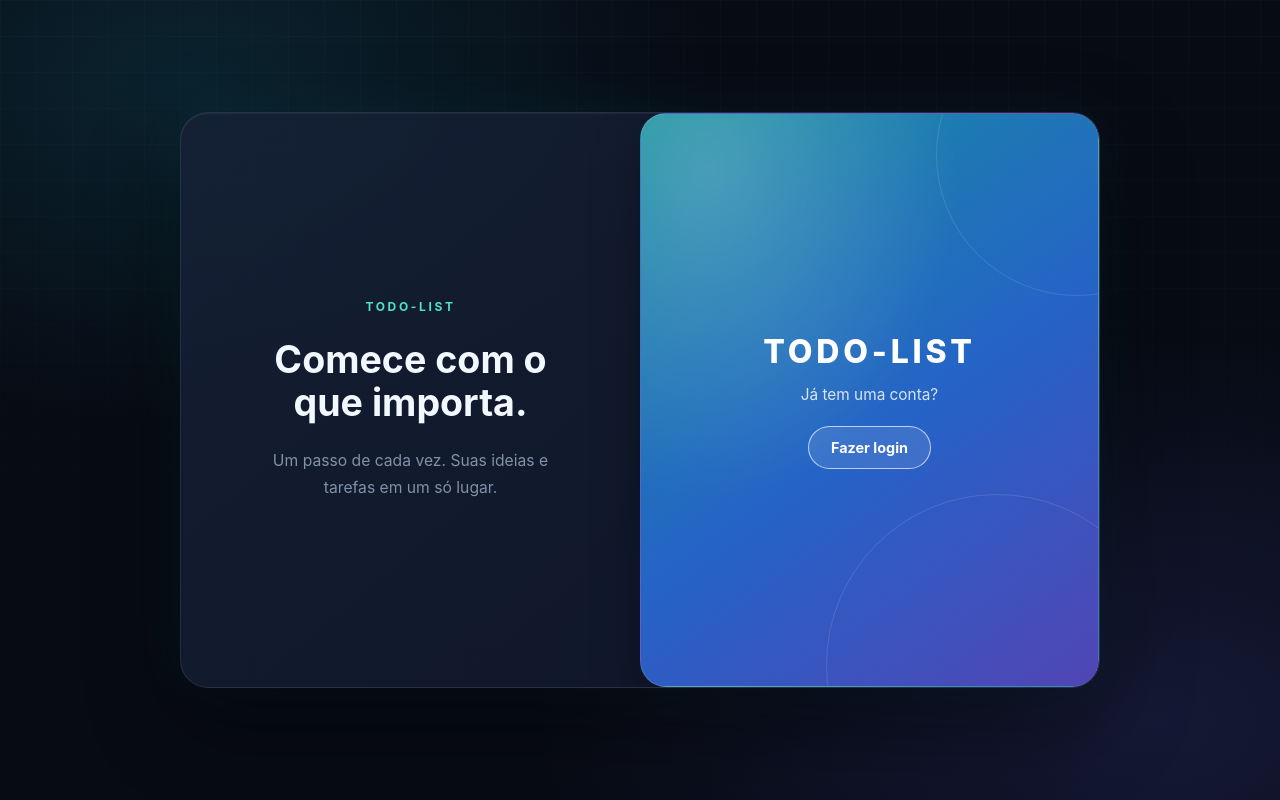
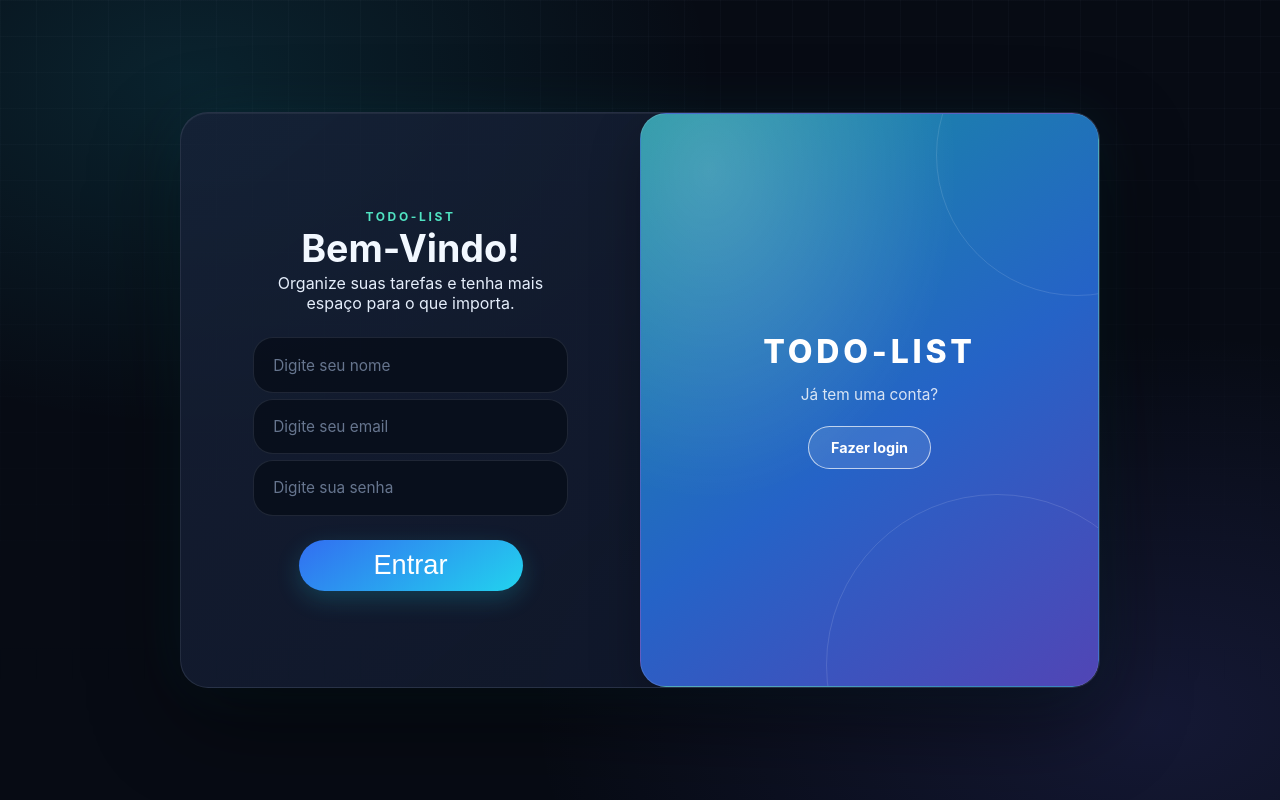
Before and after one commit to HennagoX/To-Do-list, a website built with Vite: page client/index.html in a window 1280 px wide. Both pictures are taken after a click on the button "Se cadastrar". Built offline with nearby package versions, Linux system fonts and the light colour scheme.

Commit message:
Adição de da seção de cadastro

```diff
--- a/client/index.html
+++ b/client/index.html
@@ -25,11 +25,11 @@
 
             <div class="sideTextsBox">
                 <div class="inputContainer">
-                    <input type="email" placeholder="Digite seu email" >
+                    <input type="email" placeholder="Digite seu email">
                 </div>
 
-                   <div class="inputContainer">
-                    <input  type="password" placeholder="Digite sua senha">
+                <div class="inputContainer">
+                    <input type="password" placeholder="Digite sua senha">
                 </div>
 
             </div>
@@ -37,11 +37,32 @@
             <button class="btn">Entrar</button>
         </section>
         <section class="authSide registerSide" id="registerSide" aria-label="Cadastro" hidden>
-            <p class="authEyebrow">TODO-LIST</p>
-            <h2>Comece com o que importa.</h2>
-            <p>Um passo de cada vez. Suas ideias e tarefas em um só lugar.</p>
+            <div class="sideText">
+                <p class="authEyebrow">TODO-LIST</p>
+                <h2>Bem-Vindo!</h2>
+                <p>Organize suas tarefas e tenha mais espaço para o que importa.</p>
+            </div>
+
+            <div class="sideTextsBox">
+                <div class="inputContainer">
+                    <input type="text" placeholder="Digite seu nome">
+                </div>
+
+                <div class="sideTextsBox">
+                    <div class="inputContainer">
+                        <input type="email" placeholder="Digite seu email">
+                    </div>
+
+                    <div class="inputContainer">
+                        <input type="password" placeholder="Digite sua senha">
+                    </div>
+
+                </div>
+                </div>
+
+                <button class="btn">Entrar</button>
         </section>
-        <div class="authPanel" id="authPanel">
+        <div class="authPanel loginMode" id="authPanel">
             <div class="authPanelText" id="registerPrompt">
                 <h1>TODO-LIST</h1>
                 <p>Ainda não tem uma conta?</p>
```
Also changed, not shown: client/dist/index.html, client/src/js/login.js (line endings or trailing spaces), client/src/pages/cadastro.html (added).
